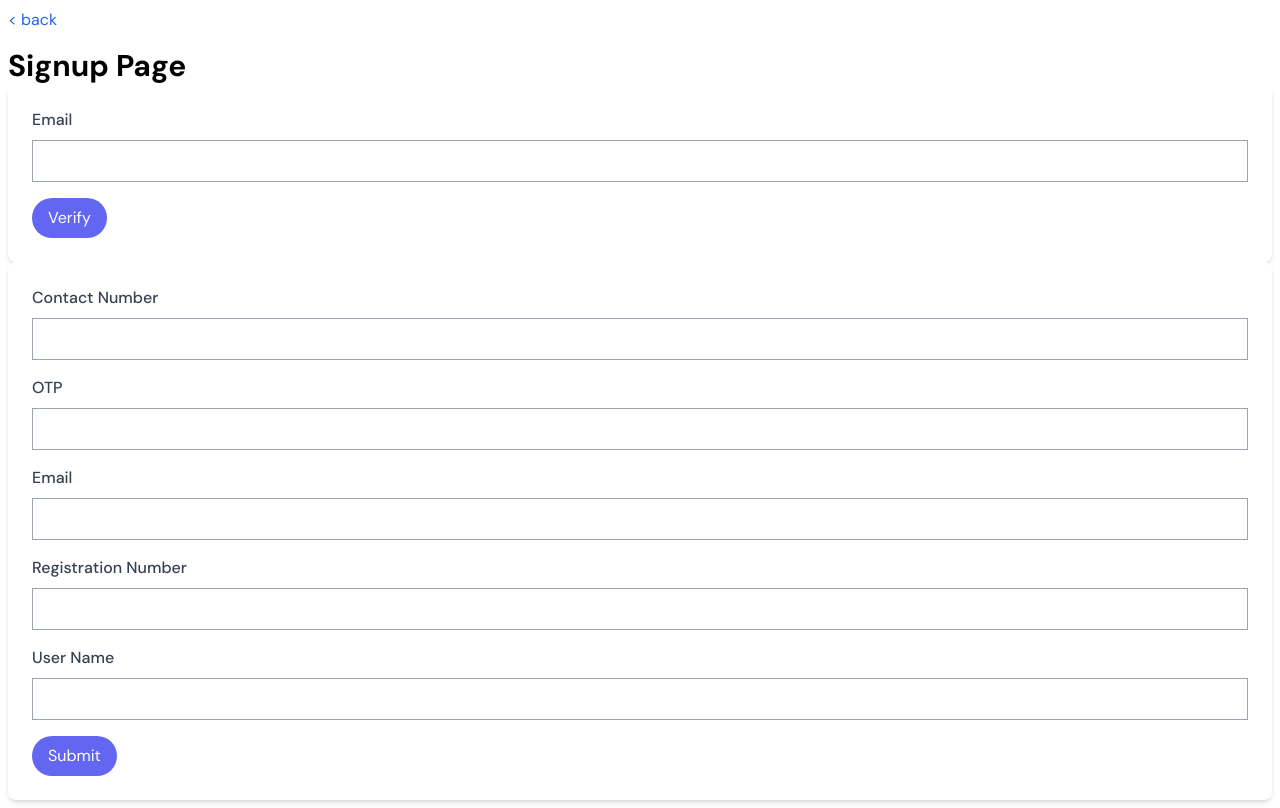
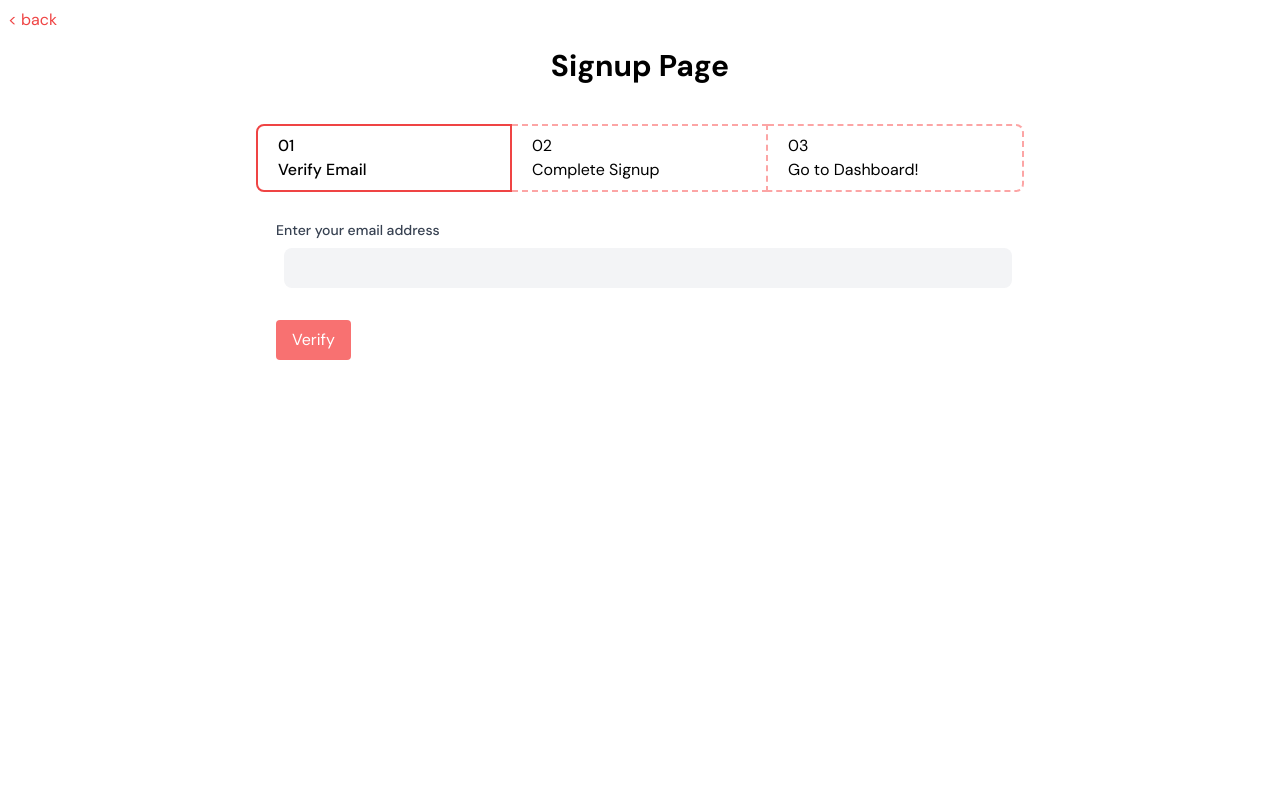
Before and after one commit to d17012002/InVITe, a Next.js app in the folder client/: page /users/signup in a window 1280 px wide. Built offline with nearby package versions, Linux system fonts and the light colour scheme.

Commit message:
Add step navigation to signup.jsx

```diff
--- a/client/src/pages/users/signup.jsx
+++ b/client/src/pages/users/signup.jsx
@@ -1,51 +1,57 @@
-import React, {useState} from "react";
+import { useState } from "react";
 
 export default function signup() {
+  const [step, setStep] = useState(1);
 
-  const [email, setEmail] = useState('');
-  const [otp, setOtp] = useState('');
-  const [contactNumber, setContactNumber] = useState('');
-  const [regNumber, setRegNumber] = useState('');
-  const [username, setUsername] = useState('');
+  const [email, setEmail] = useState("");
+  const [otp, setOtp] = useState("");
+  const [contactNumber, setContactNumber] = useState("");
+  const [regNumber, setRegNumber] = useState("");
+  const [username, setUsername] = useState("");
 
+  // Take Email, give OTP
+  const handleVerifyEmail = async (event) => {
+    event.preventDefault();
+    try {
+      const response = await fetch(`${process.env.NEXT_PUBLIC_API_URL}/user/signup`, {
+        method: "POST",
+        headers: {
+          "Content-Type": "application/json",
+        },
+        body: JSON.stringify({
+          email: email,
+        }),
+      });
+      const data = await response.json();
+      console.log(data);
 
+      setStep(2); // Move to next step on the same page
+    } catch (error) {
+      console.error(error);
+    }
+  };
+
+  // Take all info, return account creating
   const handleSubmit = async (event) => {
     event.preventDefault();
     try {
       const response = await fetch(`${process.env.NEXT_PUBLIC_API_URL}/user/signup/verify`, {
-        method: 'POST',
+        method: "POST",
         headers: {
-          'Content-Type': 'application/json'
+          "Content-Type": "application/json",
         },
         body: JSON.stringify({
           contactNumber: contactNumber,
           otp: otp,
           email: email,
           regNumber: regNumber,
-          username: username
-        })
+          username: username,
+        }),
       });
       const data = await response.json();
       console.log(data);
-    } catch (error) {
-      console.error(error);
-    }
-  };
 
-  const handleVerify = async (event) => {
-    event.preventDefault();
-    try {
-      const response = await fetch(`${process.env.NEXT_PUBLIC_API_URL}/user/signup`, {
-        method: 'POST',
-        headers: {
-          'Content-Type': 'application/json'
-        },
-        body: JSON.stringify({
-          email: email
-        })
-      });
-      const data = await response.json();
-      console.log(data);
+      setStep(3); // Move to next step on the same page
     } catch (error) {
       console.error(error);
     }
@@ -56,105 +62,198 @@ export default function signup() {
       {/* Back Button */}
       <div className="mb-4">
         <a href="/">
-          <button class="text-blue-600">{"< "}back</button>
+          <button className="text-red-500">{"< "}back</button>
         </a>
       </div>
 
       {/* Page heading */}
-      <div className="text-3xl font-bold">Signup Page</div>
+      <div className="text-center text-3xl font-bold">Signup Page</div>
 
       {/* Page Content */}
-      <div>
-        <form onSubmit={handleVerify} class="bg-white p-6 rounded-lg shadow-md">
-          <div class="mb-4">
-            <label class="block text-gray-700 font-medium mb-2" htmlFor="email">
-              Email
+      <div className="max-w-3xl mx-auto mt-10">
+        {/* Steps Nav */}
+        <div className="flex items-center justify-center">
+          {/* Step 1: normal-height:fit; mobile-view: 6rem*/}
+          <div className={`w-full h-24 lg:h-fit ${step === 1 ? `font-medium` : ``}`}>
+            <div
+              className={`h-full border-2 rounded-l-lg px-5 py-2 ${
+                step >= 1 ? `border-red-500` : `border-red-300 border-dashed`
+              }`}
+            >
+              <div>01</div>
+              Verify Email
+            </div>
+          </div>
+
+          {/* Step 2: normal-height:fit; mobile-view: 6rem */}
+          <div className={`w-full h-24 lg:h-fit ${step === 2 ? `font-medium` : ``}`}>
+            <div
+              className={`h-full border-2 border-l-0 px-5 py-2 ${
+                step >= 2 ? `border-red-500` : `border-red-300 border-dashed`
+              }`}
+            >
+              <div>02</div>
+              Complete Signup
+            </div>
+          </div>
+
+          {/* Step 3: normal-height:fit; mobile-view: 6rem */}
+          <div className={`w-full h-24 lg:h-fit ${step === 3 ? `font-medium` : ``}`}>
+            <div
+              className={`h-full border-2 border-l-0 rounded-r-lg px-5 py-2 ${
+                step >= 3 ? `border-red-500` : `border-red-300 border-dashed`
+              }`}
+            >
+              <div>03</div>
+              Go to Dashboard!
+            </div>
+          </div>
+        </div>
+
+        {/* Steps Content */}
+        <div className="bg-white p-5 rounded-lg mt-2">
+          {
+            /* Step 1 Content */
+            step === 1 && (
+              <form onSubmit={handleVerifyEmail}>
+                <label className="block mb-2 text-sm font-medium text-gray-700">
+                  Enter your email address
                 </label>
                 <input
-              class="w-full border border-gray-400 p-2"
                   type="email"
                   id="email"
                   name="email"
                   value={email}
-              onChange={(event) => setEmail(event.target.value)}
+                  className="bg-gray-100 p-2 mx-2 mb-4 focus:outline-none rounded-lg w-full"
+                  onChange={(e) => setEmail(e.target.value)}
+                />
+                <button
+                  type="submit"
+                  className="mt-4 bg-red-400 text-white py-2 px-4 rounded hover:bg-red-500"
+                >
+                  Verify
+                </button>
+              </form>
+            )
+          }
+
+          {
+            /* Step 2 Content */
+            step === 2 && (
+              <form onSubmit={handleSubmit}>
+                {/* EMAIL */}
+                <div>
+                  <label className="block mb-2 text-sm font-medium text-gray-700">
+                    Your email address
+                  </label>
+                  <input
+                    type="text"
+                    id="email"
+                    name="email"
+                    defaultValue={email}
+                    disabled
+                    className="bg-gray-100 p-2 mx-2 mb-4 focus:outline-none rounded-lg w-10/12"
+                    // onChange={(e) => setOtp(e.target.value)}
                   />
                 </div>
 
-          <button class="bg-indigo-500 text-white py-2 px-4 rounded-full hover:bg-indigo-600">
-            Verify
-          </button>
-        </form>
-
-        <form onSubmit={handleSubmit} className="bg-white p-6 rounded-lg shadow-md">
-          <div className="mb-4">
-            <label className="block text-gray-700 font-medium mb-2" htmlFor="contactNumber">
-              Contact Number
+                {/* OTP */}
+                <div>
+                  <label className="block mb-2 text-sm font-medium text-gray-700">
+                    Enter Verification Code
                   </label>
                   <input
-              className="w-full border border-gray-400 p-2"
+                    type="text"
+                    id="otp"
+                    name="otp"
+                    autoComplete="none"
+                    required
+                    value={otp}
+                    className="bg-gray-100 p-2 mx-2 mb-4 focus:outline-none rounded-lg w-10/12"
+                    onChange={(e) => setOtp(e.target.value)}
+                  />
+                </div>
+
+                {/* USERNAME */}
+                <div>
+                  <label className="block mb-2 text-sm font-medium text-gray-700">Full Name</label>
+                  <input
+                    type="text"
+                    id="username"
+                    name="username"
+                    value={username}
+                    autoComplete="none"
+                    required
+                    className="bg-gray-100 p-2 mx-2 mb-4 focus:outline-none rounded-lg w-10/12"
+                    onChange={(e) => setUsername(e.target.value)}
+                  />
+                </div>
+
+                {/* REG-NUMBER */}
+                <div>
+                  <label className="block mb-2 text-sm font-medium text-gray-700">
+                    Enter VIT Registration Number
+                  </label>
+                  <input
+                    type="text"
+                    id="regNumber"
+                    name="regNumber"
+                    value={regNumber}
+                    autoComplete="none"
+                    required
+                    className="bg-gray-100 p-2 mx-2 mb-4 focus:outline-none rounded-lg w-10/12"
+                    onChange={(e) => setRegNumber(e.target.value)}
+                  />
+                </div>
+
+                {/* CONTACT-NUMBER */}
+                <div>
+                  <label className="block mb-2 text-sm font-medium text-gray-700">
+                    Enter Contact Number
+                  </label>
+                  <input
                     type="text"
                     id="contactNumber"
                     name="contactNumber"
                     value={contactNumber}
-              onChange={(event) => setContactNumber(event.target.value)}
+                    autoComplete="none"
+                    required
+                    className="bg-gray-100 p-2 mx-2 mb-4 focus:outline-none rounded-lg w-10/12"
+                    onChange={(e) => setContactNumber(e.target.value)}
                   />
                 </div>
-          <div className="mb-4">
-            <label className="block text-gray-700 font-medium mb-2" htmlFor="otp">
-              OTP
-            </label>
-            <input
-              className="w-full border border-gray-400 p-2"
-              type="text"
-              id="otp"
-              name="otp"
-              value={otp}
-              onChange={(event) => setOtp(event.target.value)}
-            />
-          </div>
-          <div className="mb-4">
-            <label className="block text-gray-700 font-medium mb-2" htmlFor="email">
-              Email
-            </label>
-            <input
-              className="w-full border border-gray-400 p-2"
-              type="email"
-              id="email"
-              name="email"
-              value={email}
-              onChange={(event) => setEmail(event.target.value)}
-            />
-          </div>
-          <div className="mb-4">
-            <label className="block text-gray-700 font-medium mb-2" htmlFor="regNumber">
-              Registration Number
-            </label>
-            <input
-              className="w-full border border-gray-400 p-2"
-              type="text"
-              id="regNumber"
-              name="regNumber"
-              value={regNumber}
-              onChange={(event) => setRegNumber(event.target.value)}
-            />
-          </div>
-          <div className="mb-4">
-            <label className="block text-gray-700 font-medium mb-2" htmlFor="username">
-              User Name
-            </label>
-            <input
-              className="w-full border border-gray-400 p-2"
-              type="text"
-              id="username"
-              name="username"
-              value={username}
-              onChange={(event) => setUsername(event.target.value)}
-            />
-          </div>
-          <button className="bg-indigo-500 text-white py-2 px-4 rounded-full hover:bg-indigo-600">
-            Submit
+
+                <button
+                  type="submit"
+                  className="mt-4 bg-red-400 text-white py-2 px-4 rounded hover:bg-red-500"
+                >
+                  Complete Signup
                 </button>
               </form>
+            )
+          }
+
+          {
+            /* Step 3 Content */
+            step === 3 && (
+              <div>
+                <div className="bg-green-50 border-b border-green-400 text-green-800 text-sm p-4 flex justify-between">
+                  <div>
+                    <div className="flex items-center">
+                      <p>
+                        <span className="font-bold">Success : </span>
+                        Your account has been created!
+                      </p>
+                    </div>
+                  </div>
+                </div>
+                <button className="mt-4 bg-red-400 text-white py-2 px-4 rounded hover:bg-red-500">
+                  Go to Dashboard
+                </button>
+              </div>
+            )
+          }
+        </div>
       </div>
     </div>
   );
```
Lines whose indentation alone changed are shown as unchanged.
